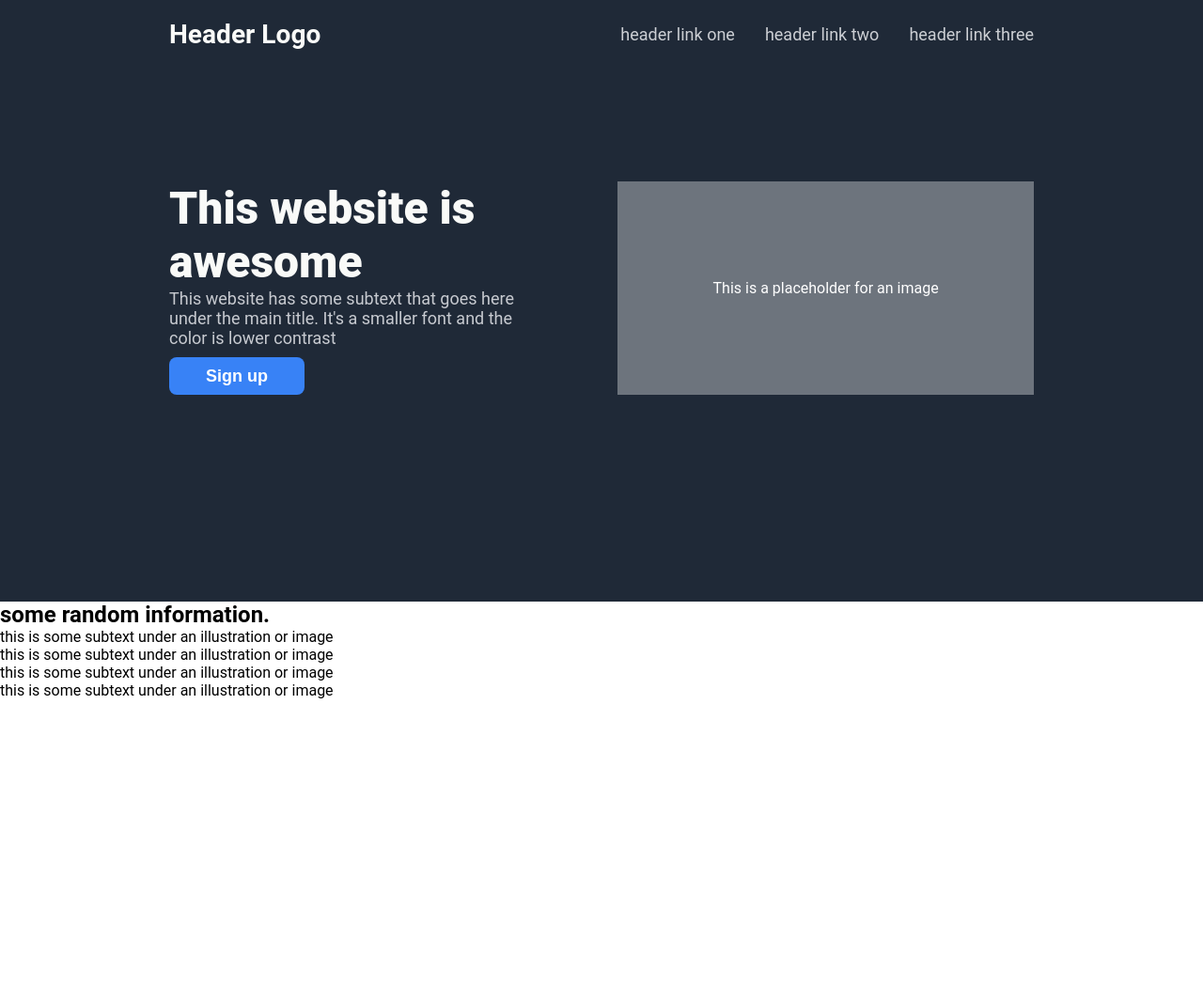
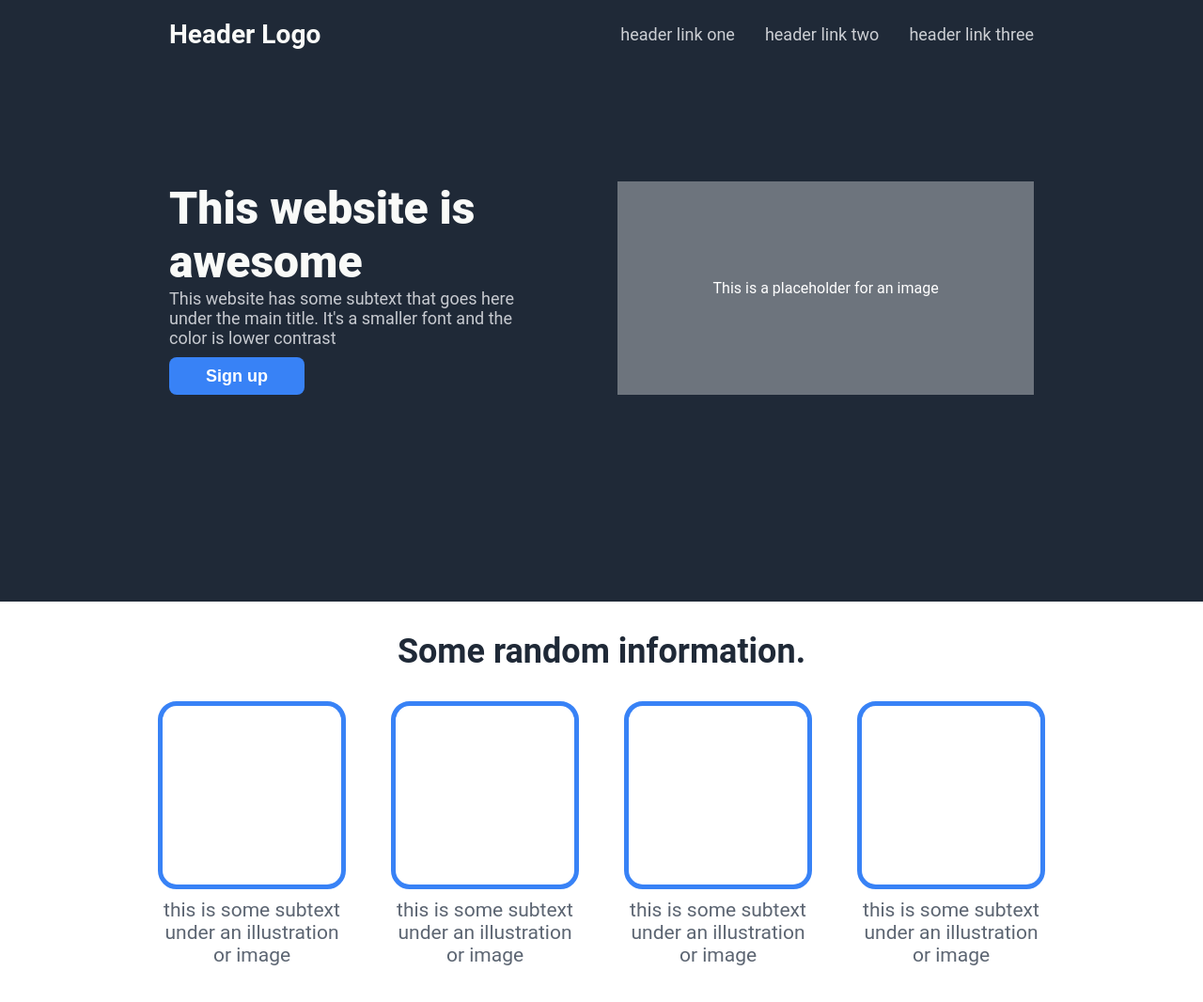
Before and after one commit to bringesh-konda/Landing_Page, a plain HTML site: page index.html in a window 1280 px wide. Shown: the whole page at 94% size. Before the commit the page ends 800 px from the top, so only its background shows below. Drawn offline with Linux system fonts and the light colour scheme.

Commit message:
Add CSS to information section

```diff
--- a/index.html
+++ b/index.html
@@ -39,7 +39,10 @@
     </div>
 
     <div class="information-container">
-        <div class="information-header"><h2>some random information.</h2></div>
+        <div class="information-header">
+            <h2>Some random information.</h2>
+        </div>
+        <div class="information-content">
             <div class="box-container">
                 <div class="box"></div>
                 <div class="box-text">this is some subtext under an illustration or image</div>
@@ -60,6 +63,7 @@
                 <div class="box-text">this is some subtext under an illustration or image</div>
             </div>
         </div>
+    </div>
 </body>
 
 </html>
--- a/style/styles.css
+++ b/style/styles.css
@@ -92,3 +92,40 @@ ul {
     color: #fff;
     border: none;
 }
+
+.information-container {
+    text-align: center;
+    height: 70vh;
+}
+
+.information-header {
+    margin: 32px;
+    font-size: 24px;
+    color: #1f2937;
+    font-weight: 900;
+}
+
+.information-content {
+    display: flex;
+    justify-content: center;
+    gap: 48px;
+}
+
+.box-container {
+    display: flex;
+    flex-direction: column;
+    width: 200px;
+    gap: 10px;
+}
+
+.box {
+    height: 200px;
+    width: 200px;
+    border-radius: 10%;
+    border: solid 5px #3882f6;
+}
+
+.box-text {
+    font-size: 21px;
+    color: #5C6572;
+}
```
Lines whose indentation alone changed are shown as unchanged.
